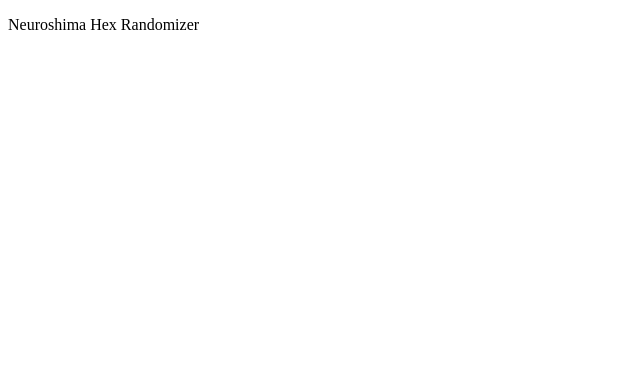
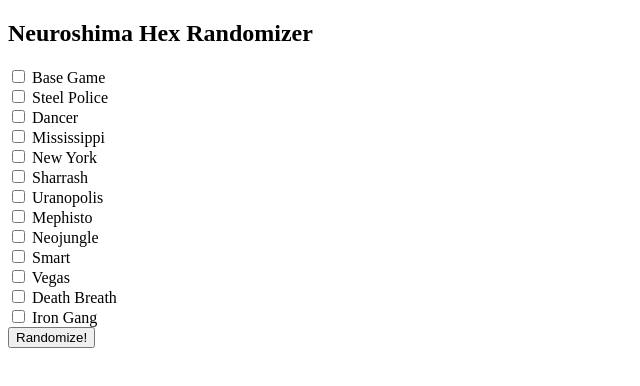
Before and after one commit to johanesteves/neuroshima-hex-randomizer, a plain HTML site: page index.html in a window 1280 px wide. Shown: the whole page, without its empty margins (0-640 px from the left). Drawn offline with Linux system fonts and the light colour scheme.

Commit message:
adds army checkboxes

```diff
--- a/index.html
+++ b/index.html
@@ -6,6 +6,20 @@
         <title>Neuroshima Hex Randomizer</title>
     </head>
     <body>
-        <p>Neuroshima Hex Randomizer</p>
+        <h2>Neuroshima Hex Randomizer</h2>
+        <input type="checkbox" name="baseGame" value="baseGame"> Base Game<br>
+        <input type="checkbox" name="steelPolice" value="steelPolice"> Steel Police<br>
+        <input type="checkbox" name="dancer" value="dancer"> Dancer<br>
+        <input type="checkbox" name="mississippi" value="mississippi"> Mississippi<br>
+        <input type="checkbox" name="newYork" value="newYork"> New York<br>
+        <input type="checkbox" name="sharrash" value="sharrash"> Sharrash<br>
+        <input type="checkbox" name="uranopolis" value="uranopolis"> Uranopolis<br>
+        <input type="checkbox" name="mephisto" value="mephisto"> Mephisto<br>
+        <input type="checkbox" name="neojungle" value="neojungle"> Neojungle<br>
+        <input type="checkbox" name="smart" value="smart"> Smart<br>
+        <input type="checkbox" name="vegas" value="vegas"> Vegas<br>
+        <input type="checkbox" name="deathBreath" value="deathBreath"> Death Breath <br>
+        <input type="checkbox" name="ironGang" value="ironGang"> Iron Gang<br>
+        <button type="button" onclick="alert('Army 1 vs Army 2')">Randomize!</button>
     </body>
 </html>
```
